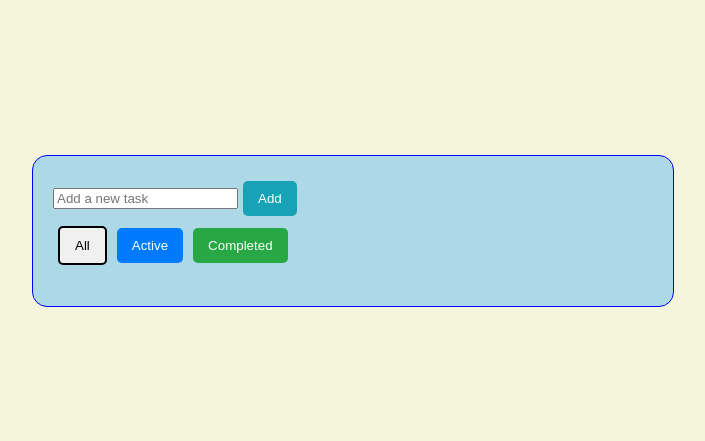
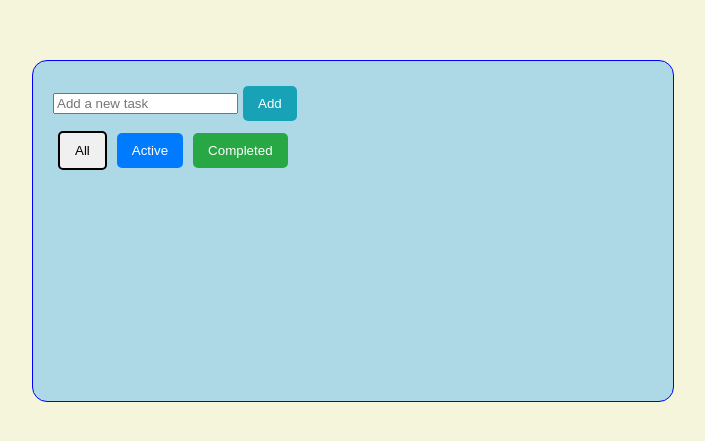
Before and after one commit to XavAsh/b3-todo-2024, a React (Create React App) app: page / in a window 1280 px wide. Shown: the part 169-610 px from the top of the page, without its empty margins (287-992 px from the left). Built offline with nearby package versions, Linux system fonts and the light colour scheme.

Commit message:
idk what i changed but hey its a commit :)

```diff
--- a/package.json
+++ b/package.json
@@ -8,6 +8,7 @@
     "@testing-library/react": "^13.4.0",
     "@testing-library/user-event": "^13.5.0",
     "react": "^18.3.1",
+    "react-beautiful-dnd": "^13.1.1",
     "react-dom": "^18.3.1",
     "react-scripts": "5.0.1",
     "web-vitals": "^2.1.4"
--- a/src/App.css
+++ b/src/App.css
@@ -11,6 +11,7 @@ body, html {
 .container {
   padding: 20px;
   border: 1px solid #ccc; /* Optional: for visual reference */
+  min-height: 300px;
   height: auto;
   width: 600px;
   background-color: lightblue;
--- a/src/App.js
+++ b/src/App.js
@@ -46,7 +46,7 @@ function App() {
       />
       <button onClick={handleAddTodo} className="button button-add">Add</button>
       <div classname="filters">
-        <button
+       <button
           onClick={() => setFilter('all')}
           className={`button button-all ${filter === 'all' ? 'button-highlight' : ''}`}
         >
```
Also changed, not shown: 1 other file (tests, documents, lock files or other folders).
